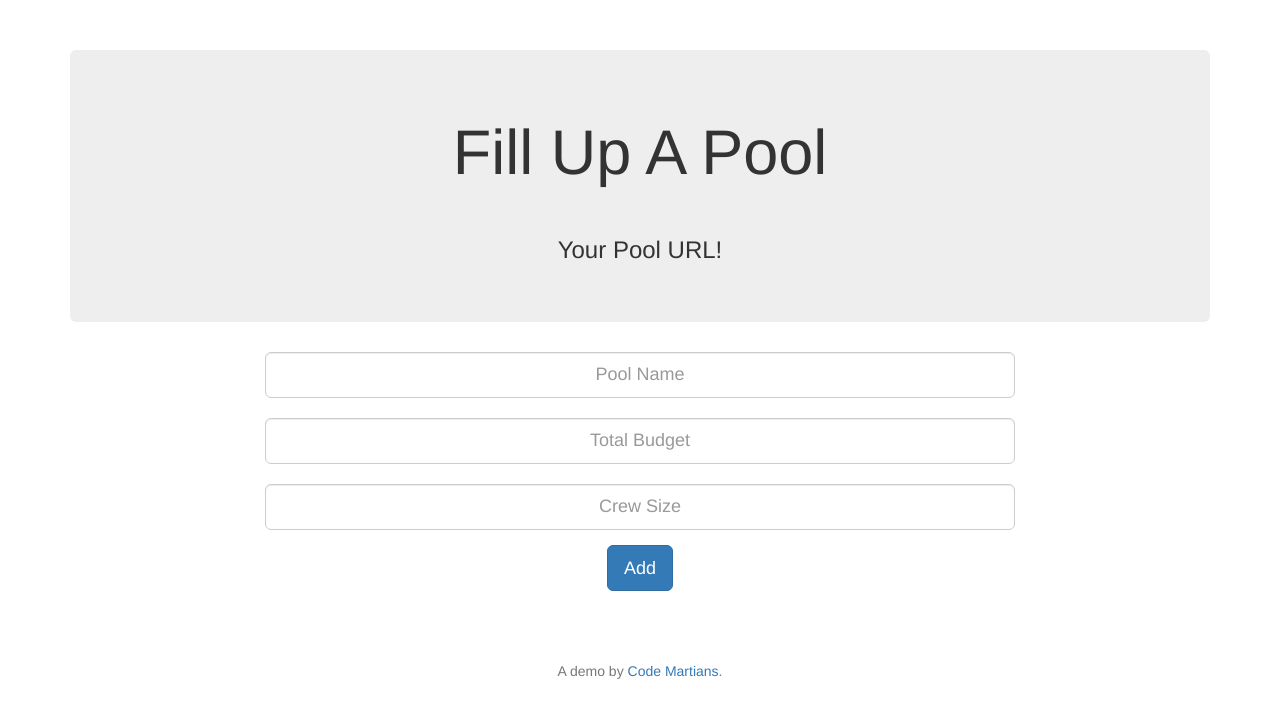
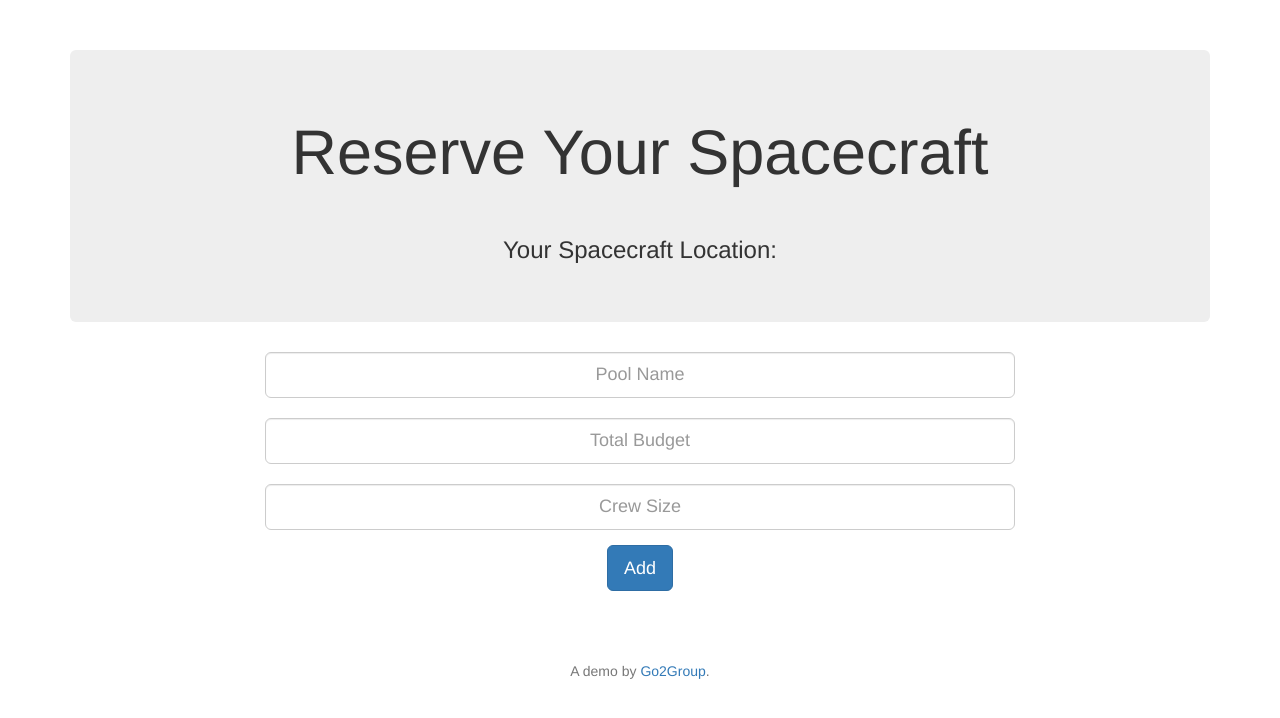
Before and after one commit to mmaheu/sulaco, a website: page public/index.html in a window 1280 px wide. Drawn offline with nearby package versions, Linux system fonts and the light colour scheme.

Commit message:
Updating for workshop

```diff
--- a/public/index.html
+++ b/public/index.html
@@ -35,9 +35,9 @@
     <!-- HEADER AND POOL COUNT -->
     <div class="jumbotron text-center">
 
-      <h1>Fill Up A Pool</h1>
+      <h1>Reserve Your Spacecraft</h1>
       </br>
-      <h3>Your Pool URL!</h3> <h5></h5>
+      <h3>Your Spacecraft Location:</h3> <h5></h5>
 
       <div ng-repeat="pool in pools">
         <a href=\"{{pool.token}}\">{{pool.token}}</a>
@@ -70,7 +70,7 @@
     </div>
     </br>
     <div class="text-center text-muted">
-      <p>A demo by <a href="http://codemartians.com">Code Martians</a>.</p>
+      <p>A demo by <a href="http://go2group.com">Go2Group</a>.</p>
 
 
   </div>
```
Also changed, not shown: 1 other file.
